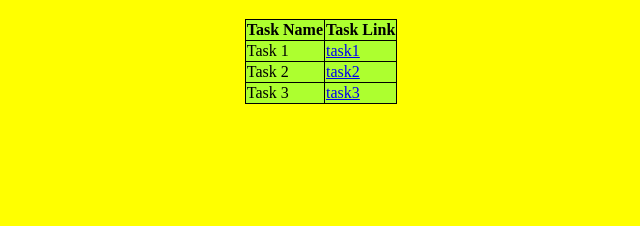
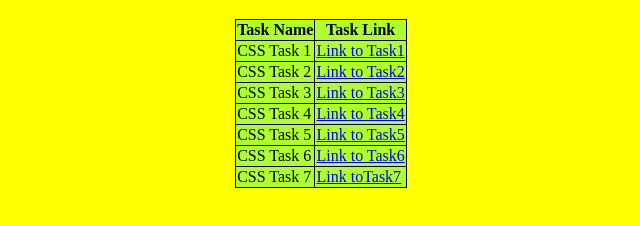
Before and after one commit to ayondas120/Interns-Task, a plain HTML site: page index.html in a window 1280 px wide. Shown: the part 268-494 px from the top of the page, without its empty margins (319-959 px from the left). Drawn offline with Linux system fonts and the light colour scheme.

Commit message:
Add files via upload

```diff
--- a/index.html
+++ b/index.html
@@ -62,16 +62,32 @@
         <th>Task Link</th>
       </tr>
       <tr>
-        <td>Task 1</td>
-        <td><a href="task1.html">task1</a></td>
+        <td> CSS Task 1</td>
+        <td><a href="csstask1.html">Link to Task1</a></td>
       </tr>
       <tr>
-        <td>Task 2</td>
-        <td><a href="task2.html">task2</a></td>
+        <td>CSS Task 2</td>
+        <td><a href="csstask2.html">Link to Task2</a></td>
       </tr>
       <tr>
-        <td>Task 3</td>
-        <td><a href="task3.html">task3</a></td>
+        <td>CSS Task 3</td>
+        <td><a href="csstask3.html">Link to Task3</a></td>
+      </tr>
+      <tr>
+        <td>CSS Task 4</td>
+        <td><a href="csstask4.html">Link to Task4</a></td>
+      </tr>
+      <tr>
+        <td>CSS Task 5</td>
+        <td><a href="csstask5.html">Link to Task5</a></td>
+      </tr>
+      <tr>
+        <td>CSS Task 6</td>
+        <td><a href="csstask6.html">Link to Task6</a></td>
+      </tr>
+      <tr>
+        <td>CSS Task 7</td>
+        <td><a href="csstask7.html">Link toTask7</a></td>
       </tr>
     </table>
   </body>
```
